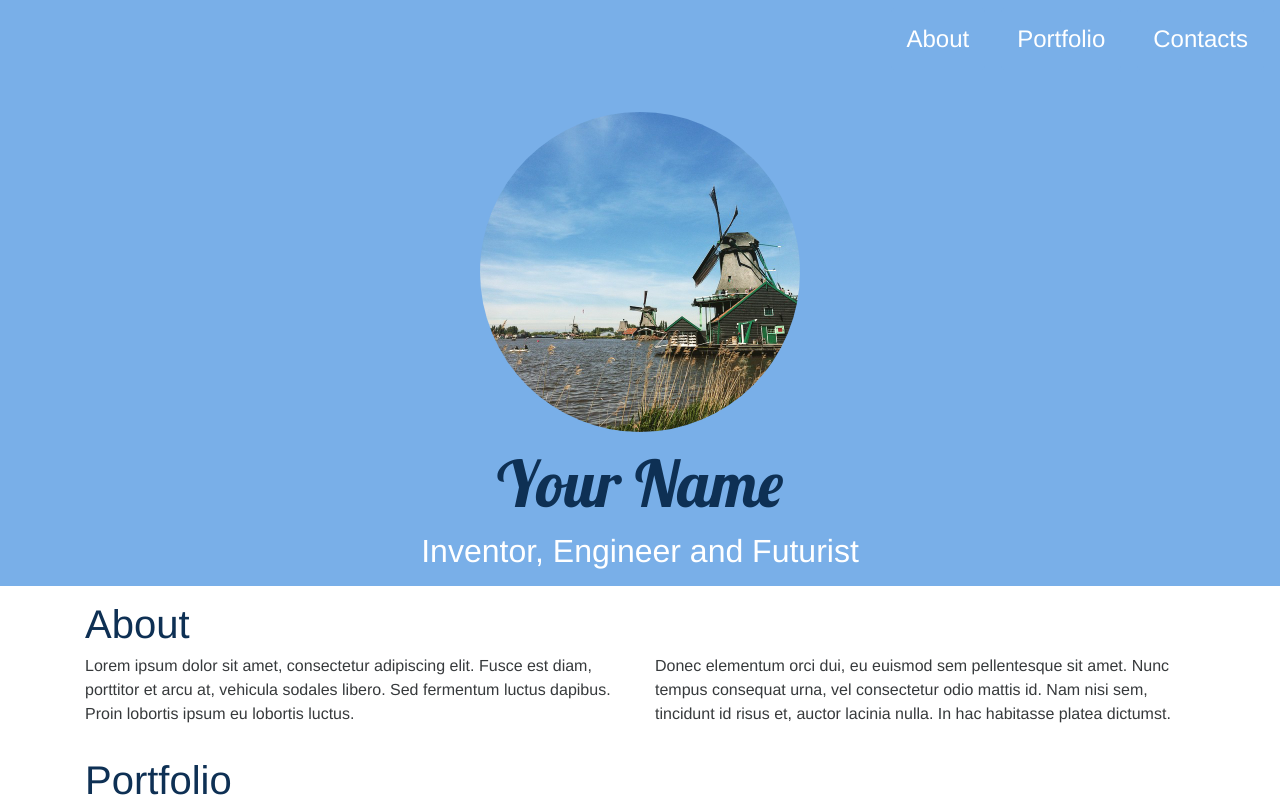
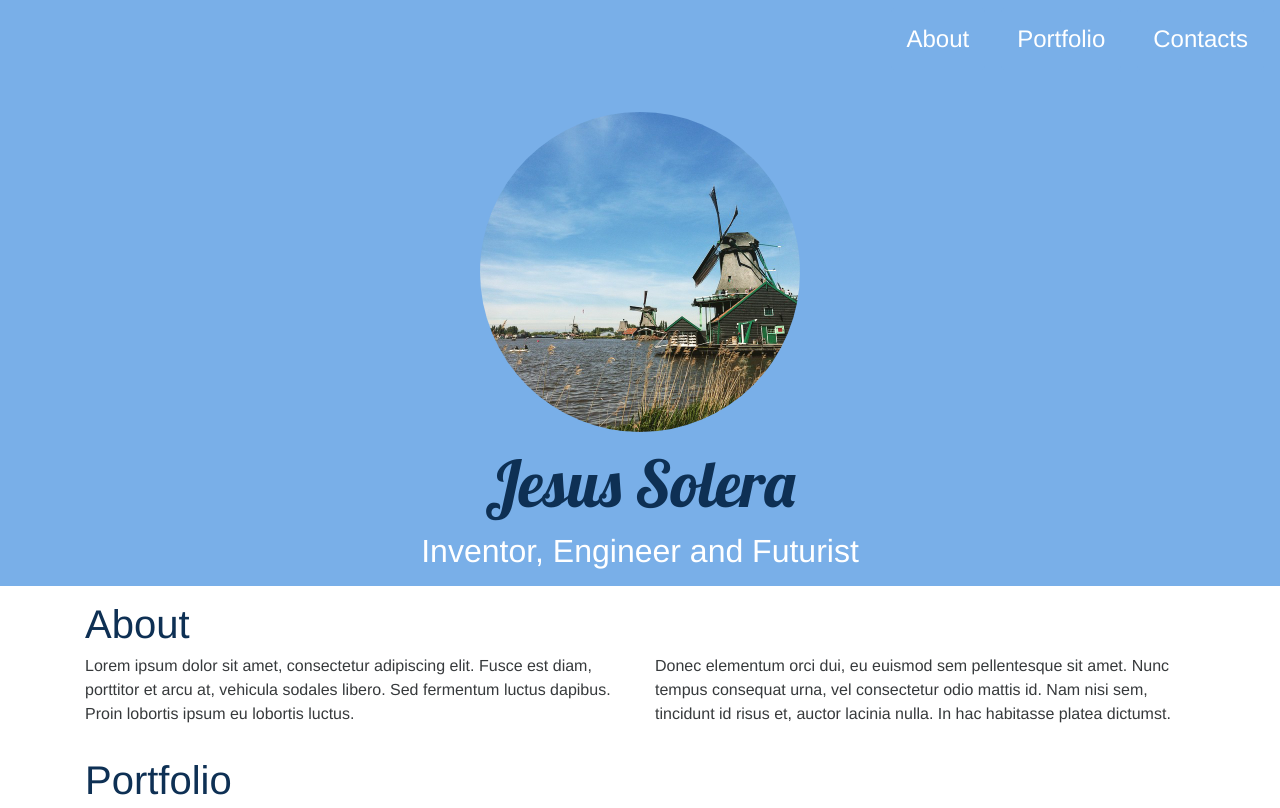
Before and after one commit to JESSOLRUB85/EjercicioJesus, a Jekyll site: the page built from index.html, in a window 1280 px wide and 1400 px high. Shown: the top 808 px of the window. Built offline with Jekyll 4.4.1, drawn with Linux system fonts in a browser that asks for light colours; nearby versions of some CDN libraries; some of the changed text lies outside the part shown; grey boxes are pictures that could not be loaded.

Commit message:
cambio titulo
cambio titulo

```diff
--- a/_config.yml
+++ b/_config.yml
@@ -1,8 +1,8 @@
 # Site settings
 # in the templates available like {{ site.myvariable }}.
 title: Clean portfolio theme for Jekyll powered by Bootstrap 4.
-email: your-email@domain.com
-brand: Your Name
+email: Jsolera@viewnext.com
+brand: Jesus Solera
 headline: Inventor, Engineer and Futurist
 description: > # this means to ignore newlines until "baseurl:"
   New Site
@@ -17,8 +17,8 @@ markdown: kramdown
 snapwidget: 247552
 
 # Contacts
-email: your.name@gmail.com
-phone: +1-800-555-2016
+email: jsolera@viewnext.com
+phone: 666666666
 
 # Tracking
 googleAnalitycsID: UA-83933844-1
```
